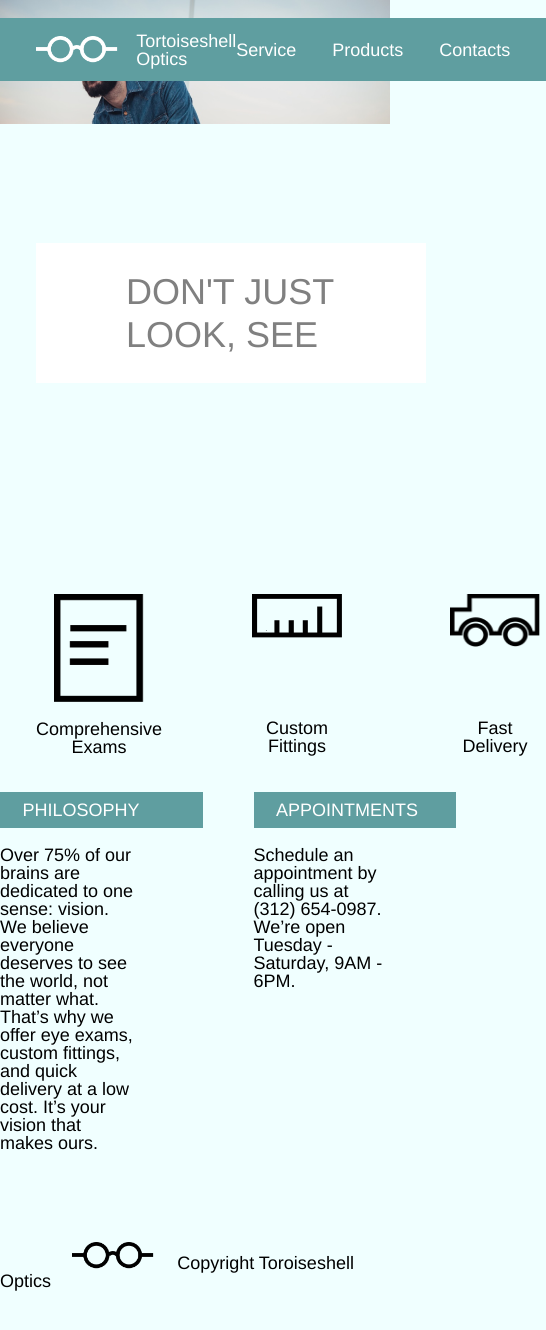
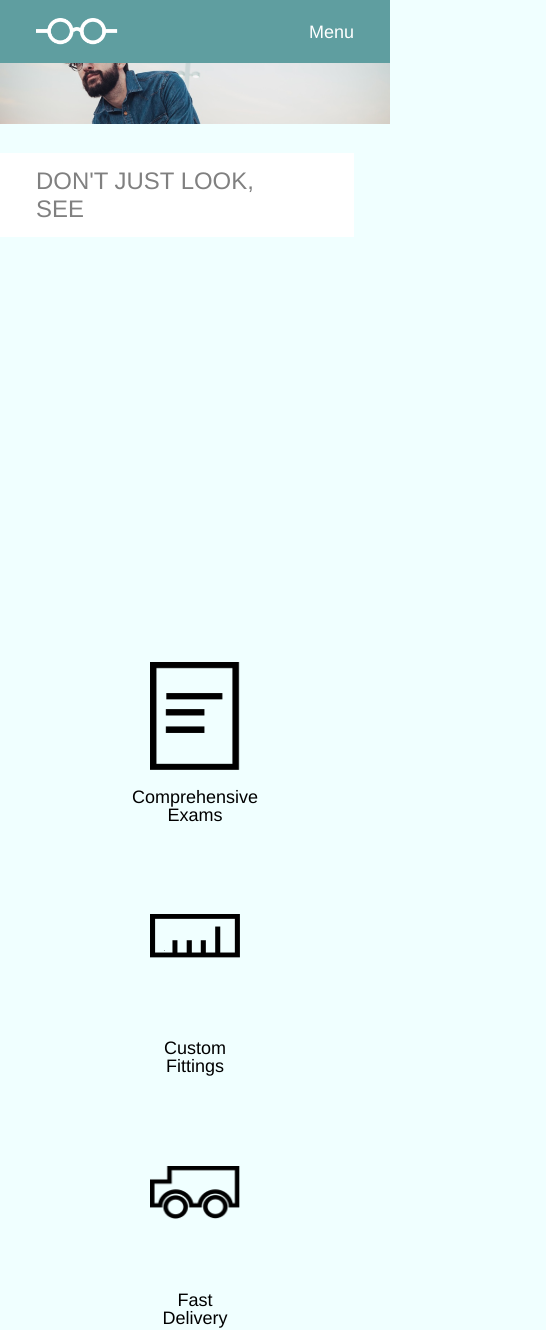
Before and after one commit to philferro/tortoiseshell, a plain HTML site: page index.html in a window 390 px wide. Shown: the top 1330 px of the page, 546 px wide, since content can reach past the window. Before the commit the page ends 1291 px from the top, so only its background shows below. Drawn offline with Linux system fonts and the light colour scheme.

Commit message:
Initial phone screen layout

```diff
--- a/index.html
+++ b/index.html
@@ -18,6 +18,9 @@
                 <h4>Service</h4>
                 <h4>Products</h4>
                 <h4>Contacts</h4>
+              </div>
+              <div class="altnavigation titlebar">
+                <h4> Menu</h4>
               </div>
          </div>
       <div class="container DJLS">
--- a/resources/css/style.css
+++ b/resources/css/style.css
@@ -56,7 +56,14 @@ header {
   top:0;
 }
 
-.navigation h4{
+.altnavigation{
+  display: none;
+  margin-left: auto;
+  top:0;
+}
+
+
+.navigation h4, .altnavigation h4{
   padding-right: 2rem;
 }
 
@@ -156,3 +163,66 @@ footer span{
    font-family: helvetica;
    top:-1;
 }
+
+@media only screen and (max-width: 470px) {
+  .titlebar{
+      top: 0rem;
+  }
+  .DJLS{
+   top: 5rem;
+   right: 2rem;
+  }
+
+  .DJLS h1{
+    padding-left: 4rem;
+    padding-right: 4rem;
+    padding-top: .75rem;
+    padding-bottom: .75rem;
+    font-size: 1.33rem;
+  }
+ .container{
+    max-width: 100%;
+  }
+
+.navigation{
+  display: none;
+}
+.altnavigation{
+  display: flex;
+}
+
+.companyinfo h4{
+  display: none;
+}
+
+.servicebar{
+  display: flex;
+  position: relative;
+  top: 3.77rem;
+  flex-direction: column;
+  align-items: center;
+}
+
+.detailbar{
+  display:flex;
+  flex-direction: column;
+  align-items: center;
+  top: 3.77rem;
+  position: relative;
+  height: auto;
+  color:black;
+  font-size: 0.77rem;
+}
+
+.detailboxR{
+
+  margin-left: 0;
+  width: 35%;
+}
+
+footer span{
+  display: none;
+}
+
+
+ }
```
